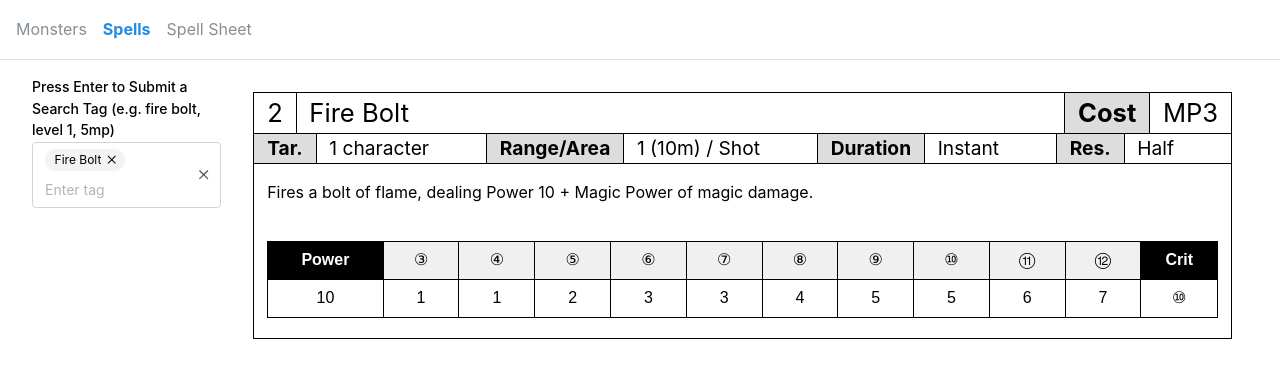
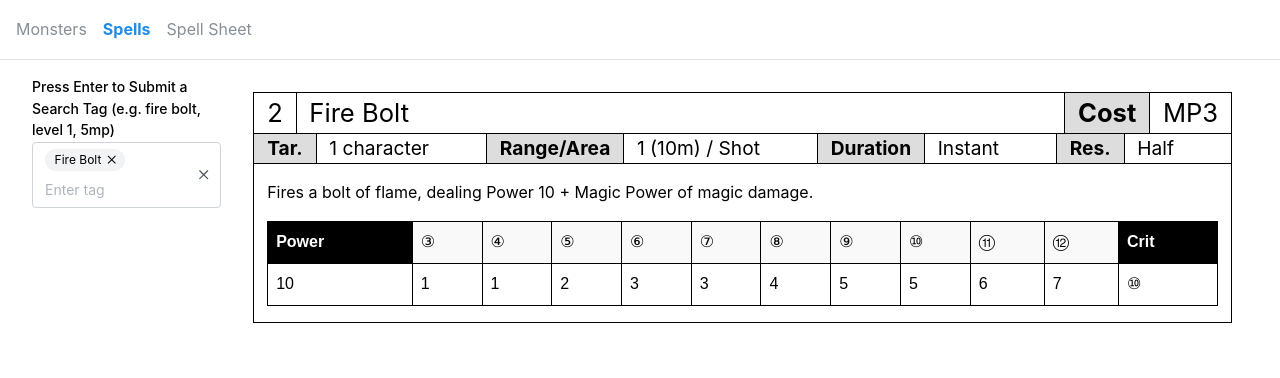
Before and after one commit to hohouyj/SW25_MM, a React (Vite) app: page /spells in a window 1280 px wide. Shown: the top 378 px of the page. Built offline with nearby package versions, Linux system fonts and the light colour scheme.

Commit message:
change powertable css

```diff
--- a/src/components/SpellCard/styles.css
+++ b/src/components/SpellCard/styles.css
@@ -70,22 +70,18 @@
 
 
 /* Powertable stuffs */
-.spell-power-table {
-  display: flex;
-}
-
 .powertable {
+  width: 100%; /* ✅ Make the table take full container width */
   border-collapse: collapse;
   font-family: sans-serif;
-  margin: 20px 0;
-  flex-grow: 1;
+  margin: 1rem 0;
 }
 
 .powertable td {
   border: 1px solid black;
-  padding: 6px;
-  width: 40px;
-  text-align: center;
+  padding: 8px; /* more padding helps readability on mobile */
+  text-align: left; /* better for text content */
+  word-break: break-word;
 }
 
 .powertable .bbg {
@@ -99,15 +95,6 @@
   font-weight: bold;
 }
 
-.powertable .alt {
-  background-color: #eee;
+.powertable tr:nth-child(2n + 1) {
+  background-color: #f9f9f9;
 }
-
-.powertable .circle {
-  font-family: 'Arial', sans-serif;
-  font-weight: bold;
-}
-
-.powertable tr:nth-child(2n + 1) {
-  background-color: #f0f0f0;
-}
```
